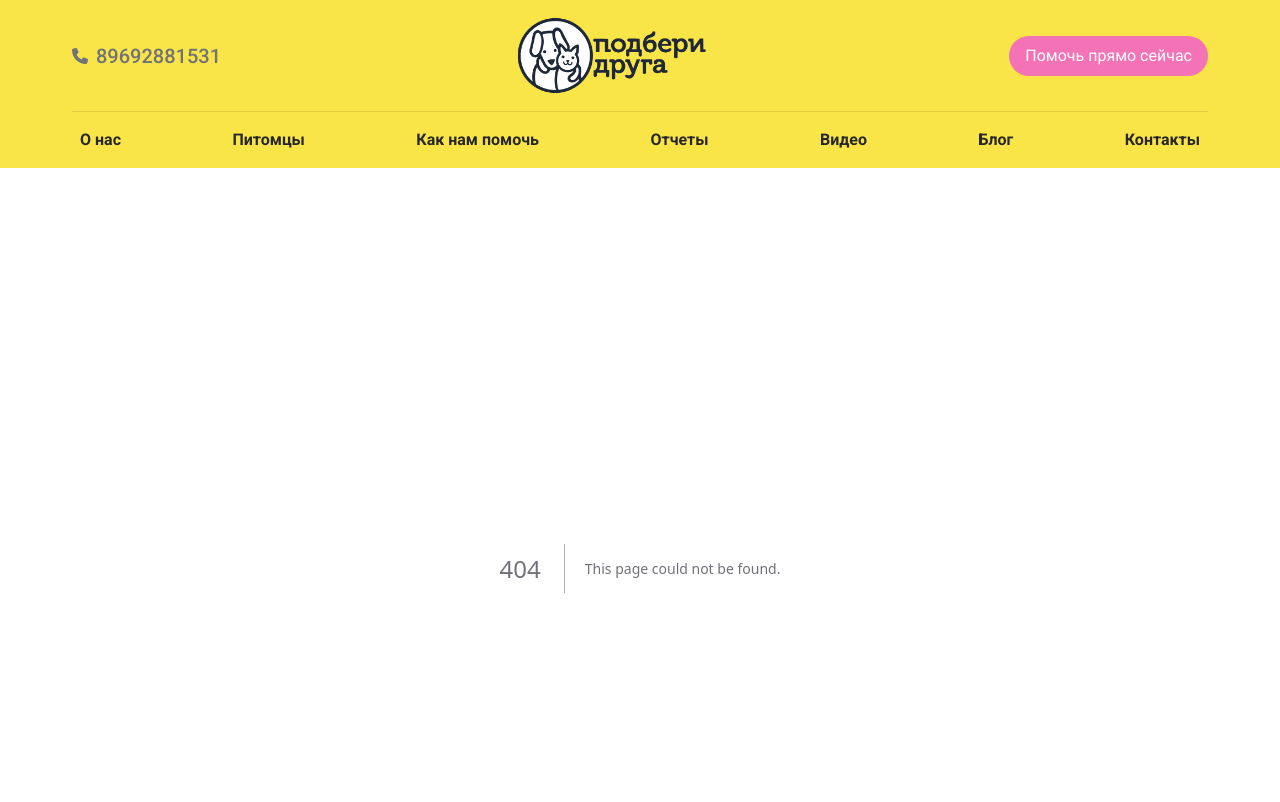
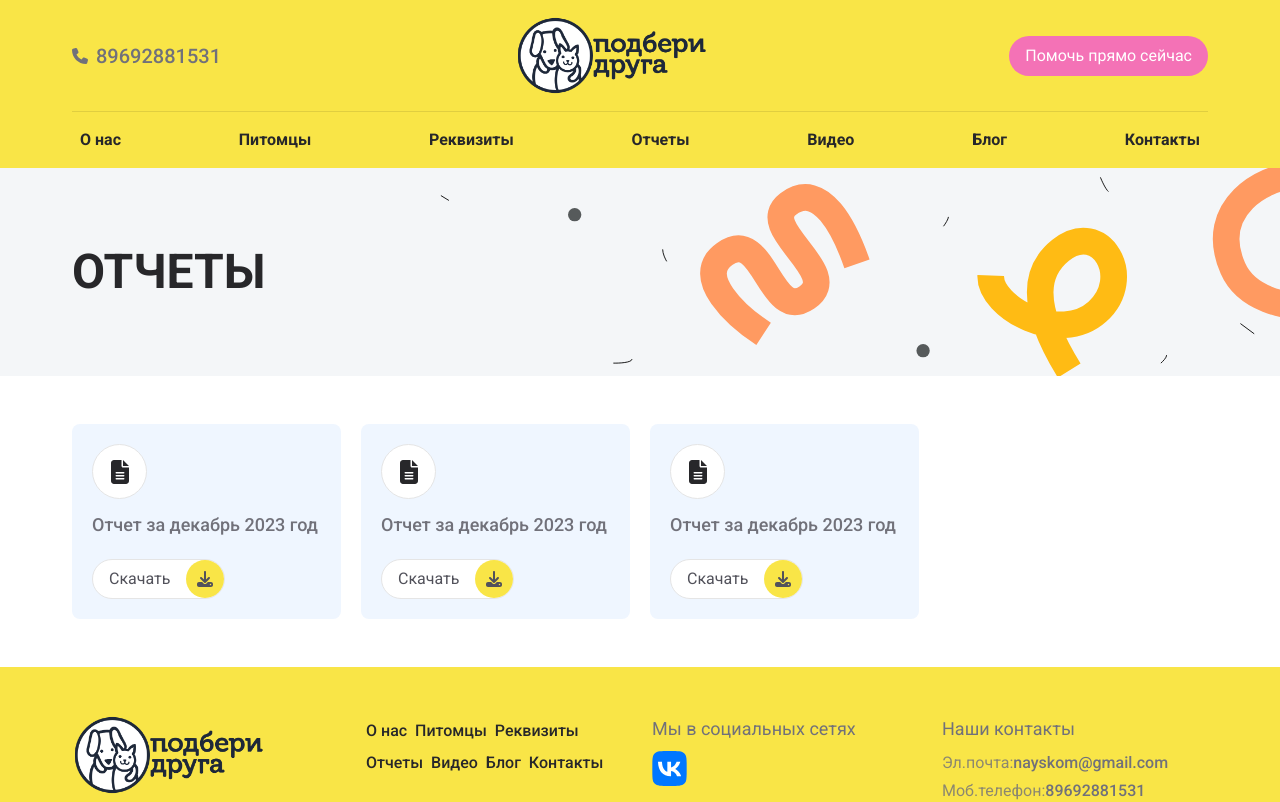
Before and after one commit to webNekit/animals-website-next.js, a Next.js app: page /reports in a window 1280 px wide. Before the commit this address had no page. Shown: the top 802 px of the page. Built offline with nearby package versions, Linux system fonts and the light colour scheme.

Commit message:
Добавил новые страницы и начал делать страницу отчеты

```diff
--- /dev/null
+++ b/src/app/(route)/about/page.jsx
@@ -0,0 +1,21 @@
+import React from 'react';
+import HeaderPage from '@/components/HeaderPage/HeaderPage';
+
+export const metadata = {
+    title: 'О нас'
+}
+
+export default function about() {
+  return (
+    <>
+        <HeaderPage introTitle={'О нас'} />
+        <section className="w-full py-12">
+            <div className="container mx-auto">
+                <div className="w-full">
+
+                </div>
+            </div>
+        </section>
+    </>
+  )
+}
--- /dev/null
+++ b/src/app/(route)/reports/page.jsx
@@ -0,0 +1,49 @@
+import React from 'react';
+import HeaderPage from '@/components/HeaderPage/HeaderPage';
+import Link from 'next/link';
+import { FaFileLines } from "react-icons/fa6";
+import { FaDownload } from "react-icons/fa6";
+
+export default function reports() {
+  return (
+    <>
+      <HeaderPage introTitle={'Отчеты'} />
+      <section className="w-full py-12">
+        <div className="container mx-auto">
+            <div className="w-full grid grid-grid-cols-2 sm:grid-cols-3 md:grid-cols-4 gap-5">
+                <div className="w-full rounded-lg bg-blue-50 p-5">
+                    <div className="w-[55px] h-[55px] rounded-full flex items-center justify-center bg-white border">
+                        <FaFileLines className='text-2xl text-zinc-800' />
+                    </div>
+                    <h2 className="text-left text-lg font-medium mt-3">Отчет за декабрь 2023 год</h2>
+                    <Link href={''} download className='mt-5 inline-flex items-center gap-4 h-10 pl-4 border bg-white rounded-full group'>
+                        <span className='text-zinc-600 group-hover:text-zinc-600/80'>Скачать</span>
+                        <span className='aspect-square h-full bg-primary rounded-full flex items-center justify-center group-hover:bg-primary/80 transition-all'><FaDownload className='text-zinc-600' /></span>
+                    </Link>
+                </div>
+                <div className="w-full rounded-lg bg-blue-50 p-5">
+                    <div className="w-[55px] h-[55px] rounded-full flex items-center justify-center bg-white border">
+                        <FaFileLines className='text-2xl text-zinc-800' />
+                    </div>
+                    <h2 className="text-left text-lg font-medium mt-3">Отчет за декабрь 2023 год</h2>
+                    <Link href={''} download className='mt-5 inline-flex items-center gap-4 h-10 pl-4 border bg-white rounded-full group'>
+                        <span className='text-zinc-600 group-hover:text-zinc-600/80'>Скачать</span>
+                        <span className='aspect-square h-full bg-primary rounded-full flex items-center justify-center group-hover:bg-primary/80 transition-all'><FaDownload className='text-zinc-600' /></span>
+                    </Link>
+                </div>
+                <div className="w-full rounded-lg bg-blue-50 p-5">
+                    <div className="w-[55px] h-[55px] rounded-full flex items-center justify-center bg-white border">
+                        <FaFileLines className='text-2xl text-zinc-800' />
+                    </div>
+                    <h2 className="text-left text-lg font-medium mt-3">Отчет за декабрь 2023 год</h2>
+                    <Link href={''} download className='mt-5 inline-flex items-center gap-4 h-10 pl-4 border bg-white rounded-full group'>
+                        <span className='text-zinc-600 group-hover:text-zinc-600/80'>Скачать</span>
+                        <span className='aspect-square h-full bg-primary rounded-full flex items-center justify-center group-hover:bg-primary/80 transition-all'><FaDownload className='text-zinc-600' /></span>
+                    </Link>
+                </div>
+            </div>
+        </div>
+      </section>
+    </>
+  )
+}
--- /dev/null
+++ b/src/app/(route)/requisites/page.jsx
@@ -0,0 +1,10 @@
+import HeaderPage from '@/components/HeaderPage/HeaderPage'
+import React from 'react'
+
+export default function requisites() {
+  return (
+    <>
+        <HeaderPage introTitle={'Реквизиты'} />
+    </>
+  )
+}
--- a/src/collections/NavbarMenu.jsx
+++ b/src/collections/NavbarMenu.jsx
@@ -1,8 +1,8 @@
 const NavbarMenu = [
     { label: 'О нас', url: '/about' },
     { label: 'Питомцы', url: '/' },
-    { label: 'Как нам помочь', url: '/' },
-    { label: 'Отчеты', url: '/' },
+    { label: 'Реквизиты', url: '/requisites' },
+    { label: 'Отчеты', url: '/reports' },
     { label: 'Видео', url: '/videos' },
     { label: 'Блог', url: '/articles' },
     { label: 'Контакты', url: '/contacts' },
--- a/src/components/Header/Header.jsx
+++ b/src/components/Header/Header.jsx
@@ -25,7 +25,7 @@ const Header = () => {
             </li>
           </ul>
           <div className='inline-flex order-1 sm:order-2'>
-            <Link href="" className=''>
+            <Link href="/" className=''>
               <Image src="/assets/img/logo.png" alt="Логотип сайта" width={200} height={60} />
             </Link>
           </div>
--- /dev/null
+++ b/src/components/HeaderPage/HeaderPage.jsx
@@ -0,0 +1,13 @@
+import React from 'react'
+
+const HeaderPage = ({ introTitle }) => {
+  return (
+    <section className='w-full py-20 bg-[url(/assets/img/pages/intro-bg.svg)] bg-no-repeat bg-cover bg-left'>
+      <div className="container mx-auto flex justify-start">
+        <h2 className="section-title">{introTitle}</h2>
+      </div>
+    </section>
+  )
+}
+
+export default HeaderPage
--- a/src/components/News/News.jsx
+++ b/src/components/News/News.jsx
@@ -1,8 +1,6 @@
 import React from 'react';
 import Image from 'next/image';
 import Link from 'next/link';
-import { FaAngleRight } from "react-icons/fa6";
-import { FaCalendarDays } from "react-icons/fa6";
 import NewsList from '../NewsList/NewsList';
 
 const News = ({ newsData }) => {
--- a/src/components/NewsList/NewsList.jsx
+++ b/src/components/NewsList/NewsList.jsx
@@ -2,7 +2,7 @@ import React from 'react';
 import Image from 'next/image';
 import Link from 'next/link';
 import { FaAngleRight } from "react-icons/fa6";
-import { FaCalendarDays } from "react-icons/fa6";
+import { FaRegCalendar } from "react-icons/fa6";
 
 const NewsList = ({ getData }) => {
     return (
@@ -14,7 +14,7 @@ const NewsList = ({ getData }) => {
                             <h3 className="text-zinc-800 text-left font-medium text-lg">Lorem ipsum dolor sit amet.</h3>
                             <div className="flex items-center gap-2">
                                 <span className="flex items-center gap-2">
-                                    <FaCalendarDays className="opacity-70 text-base" />
+                                    <FaRegCalendar className="opacity-70 text-base" />
                                     12.03.2024
                                 </span>
                             </div>
--- a/src/components/Pets/Pets.jsx
+++ b/src/components/Pets/Pets.jsx
@@ -1,25 +1,14 @@
 import React from 'react';
-import Image from 'next/image';
-import Link from 'next/link';
-import { FaChevronRight } from "react-icons/fa6";
+import PetsList from '../PetsList/PetsList';
+
 
 const Pets = () => {
   return (
-    <section className='w-full py-12'>
+    <section className='w-full py-12 bg-blue-50'>
       <div className="container mx-auto">
         <div className="w-full flex flex-col gap-10">
             <h2 className="section-title">им нужна помощь</h2>
-            <div className="w-full grid grid-cols-1 sm:grid-cols-2 md:grid-cols-3 gap-5">
-                <div className="w-full border border-zinc-300 p-3 rounded-lg">
-                    <div className="w-full h-[320px] overflow-hidden rounded-lg group relative">
-                        <Image src={'/assets/img/pets/img-1.jpg'} className='group-hover:opacity-0 absolute z-20 top-0 right-0 bottom-0 left-0 w-full h-full object-cover transition-all duration-500' alt='Изображение собаки' width={130} height={240} />
-                        <Image src={'/assets/img/pets/img-2.jpg'} className='absolute z-10 top-0 right-0 bottom-0 left-0 w-full h-full object-cover' alt='Изображение собаки' width={130} height={240} />
-                    </div>
-                    <h3 className="text-left text-zinc-800 text-2xl font-medium mt-5">Вафля</h3>
-                    <p className="text-left mt-1">Овчарка, девочка, 2 года</p>
-                    <Link href={'/'} className='inline-block text-lg text-zinc-800 font-medium border-b-2 mt-5 border-orange-300 hover:text-zinc-600 transition-colors'>Подробнее</Link>
-                </div>
-            </div>
+            <PetsList getData={''} />
         </div>
       </div>
     </section>
--- /dev/null
+++ b/src/components/PetsList/PetsList.jsx
@@ -0,0 +1,21 @@
+import React from 'react';
+import Image from 'next/image';
+import Link from 'next/link';
+
+const PetsList = ({ getData }) => {
+    return (
+        <div className="w-full grid grid-cols-1 sm:grid-cols-2 md:grid-cols-3 gap-5">
+            <div className="w-full bg-white border p-3 rounded-lg">
+                <div className="w-full h-[320px] overflow-hidden rounded-lg group relative">
+                    <Image src={'/assets/img/pets/img-1.jpg'} className='group-hover:opacity-0 absolute z-20 top-0 right-0 bottom-0 left-0 w-full h-full object-cover transition-all duration-500' alt='Изображение собаки' width={130} height={240} />
+                    <Image src={'/assets/img/pets/img-2.jpg'} className='absolute z-10 top-0 right-0 bottom-0 left-0 w-full h-full object-cover' alt='Изображение собаки' width={130} height={240} />
+                </div>
+                <h3 className="text-left text-zinc-800 text-2xl font-medium mt-5">Вафля</h3>
+                <p className="text-left mt-1">Овчарка, девочка, 2 года</p>
+                <Link href={'/'} className='inline-block text-lg text-zinc-800 font-medium border-b-2 mt-5 border-orange-300 hover:text-zinc-600 transition-colors'>Подробнее</Link>
+            </div>
+        </div>
+    )
+}
+
+export default PetsList
```
Also changed, not shown: public/assets/img/pages/intro-bg.svg (added).
